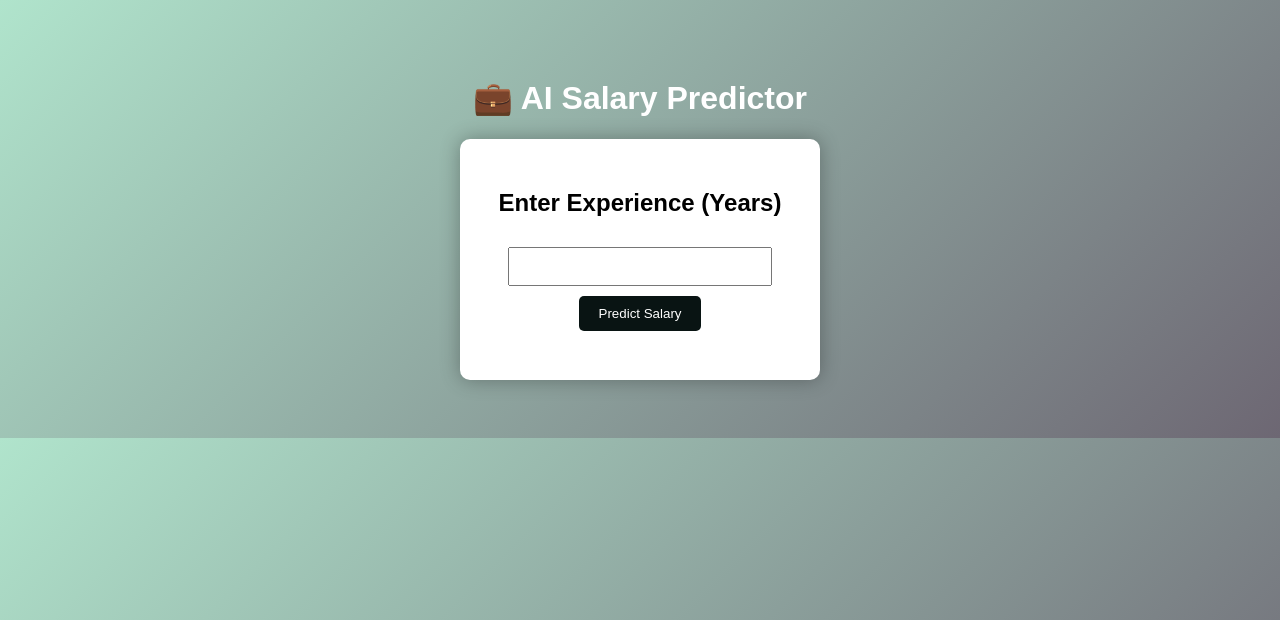
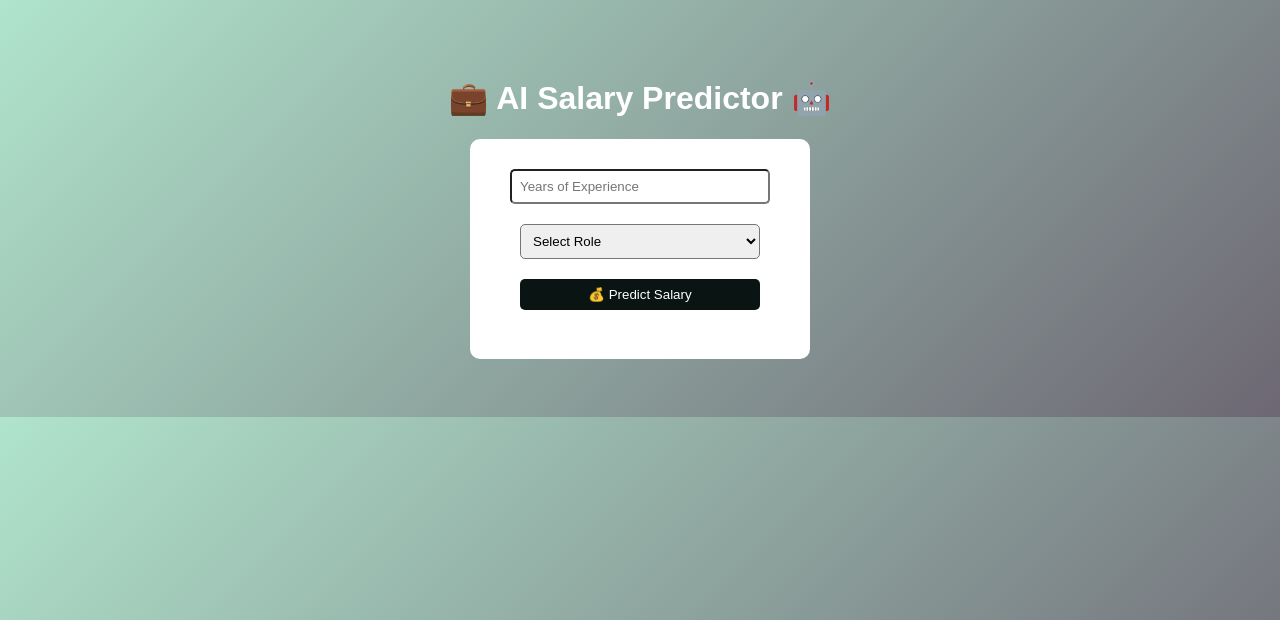
Before and after one commit to SonalShukla-projects/AI_Salary_Predictor, a Flask app: page / in a window 1280 px wide. Shown: the top 620 px of the page. Run offline with Flask 3, Linux system fonts and the light colour scheme; parts of the project's set-up code (start-up, migrations or seed data) failed here and were passed over.

Commit message:
Final done

```diff
--- a/templates/index.html
+++ b/templates/index.html
@@ -3,60 +3,27 @@
 <head>
     <title>AI Salary Predictor</title>
     <style>
-        body {
-            font-family: Arial;
-            background: linear-gradient(135deg, #B0E4CC, #6d6773);
-            text-align: center;
-            color: white;
-            padding: 50px;
-        }
-
-        .container {
-            background: white;
-            color: black;
-            padding: 30px;
-            border-radius: 10px;
-            width: 300px;
-            margin: auto;
-            box-shadow: 0 0 20px rgba(0,0,0,0.3);
-        }
-
-        input {
-            padding: 10px;
-            width: 80%;
-            margin: 10px 0;
-        }
-
-        button {
-            padding: 10px 20px;
-            background: #091413;
-            border: none;
-            color: white;
-            cursor: pointer;
-            border-radius: 5px;
-        }
-
-        button:hover {
-            background: #285A48;
-        }
-
-        h2 {
-            margin-bottom: 20px;
-        }
+        body{font-family:Arial;text-align:center;color:white;padding:50px;
+            background:linear-gradient(135deg,#B0E4CC,#6d6773);}
+        .container{background:white;color:black;padding:20px;border-radius:10px;width:300px;margin:auto;}
+        input,select,button{padding:8px;width:80%;margin:10px 0;border-radius:5px;}
+        button{background:#091413;color:white;border:none;cursor:pointer;}
+        button:hover{background:#285A48;}
     </style>
 </head>
-
 <body>
-    <h1>💼 AI Salary Predictor</h1>
-
+    <h1>💼 AI Salary Predictor 🤖</h1>
     <div class="container">
         <form action="/predict" method="post">
-            <h2>Enter Experience (Years)</h2>
-            <input type="number" name="experience" step="0.1" required>
+            <input type="number" name="experience" step="0.1" placeholder="Years of Experience" required>
+            <select name="role" required>
+                <option value="">Select Role</option>
+                <option value="Data Scientist">Data Scientist</option>
+                <option value="ML Engineer">ML Engineer</option>
+            </select>
             <br>
-            <button type="submit">Predict Salary</button>
+            <button type="submit">💰 Predict Salary</button>
         </form>
-
         <h3>{{ prediction_text }}</h3>
     </div>
 </body>
```
